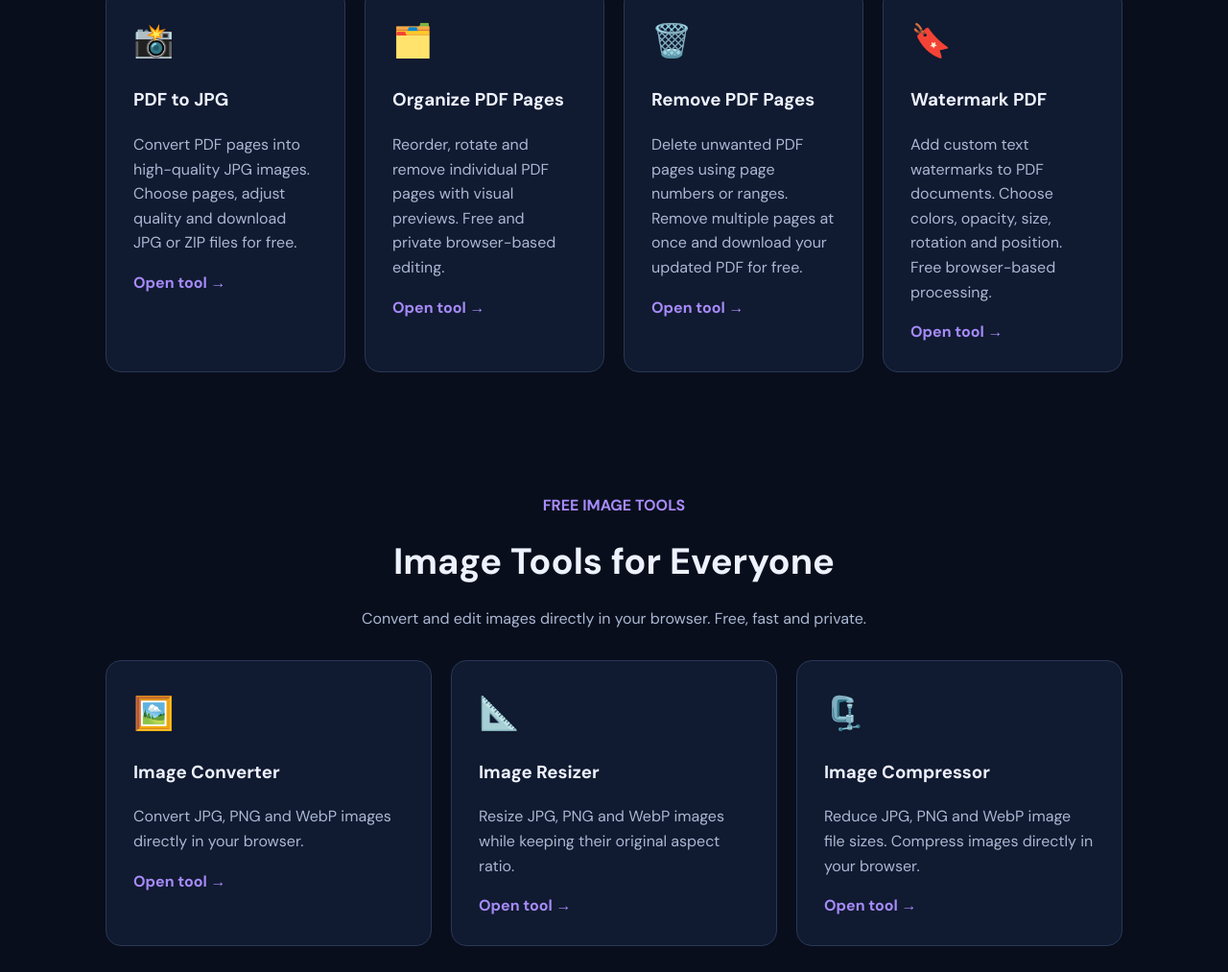
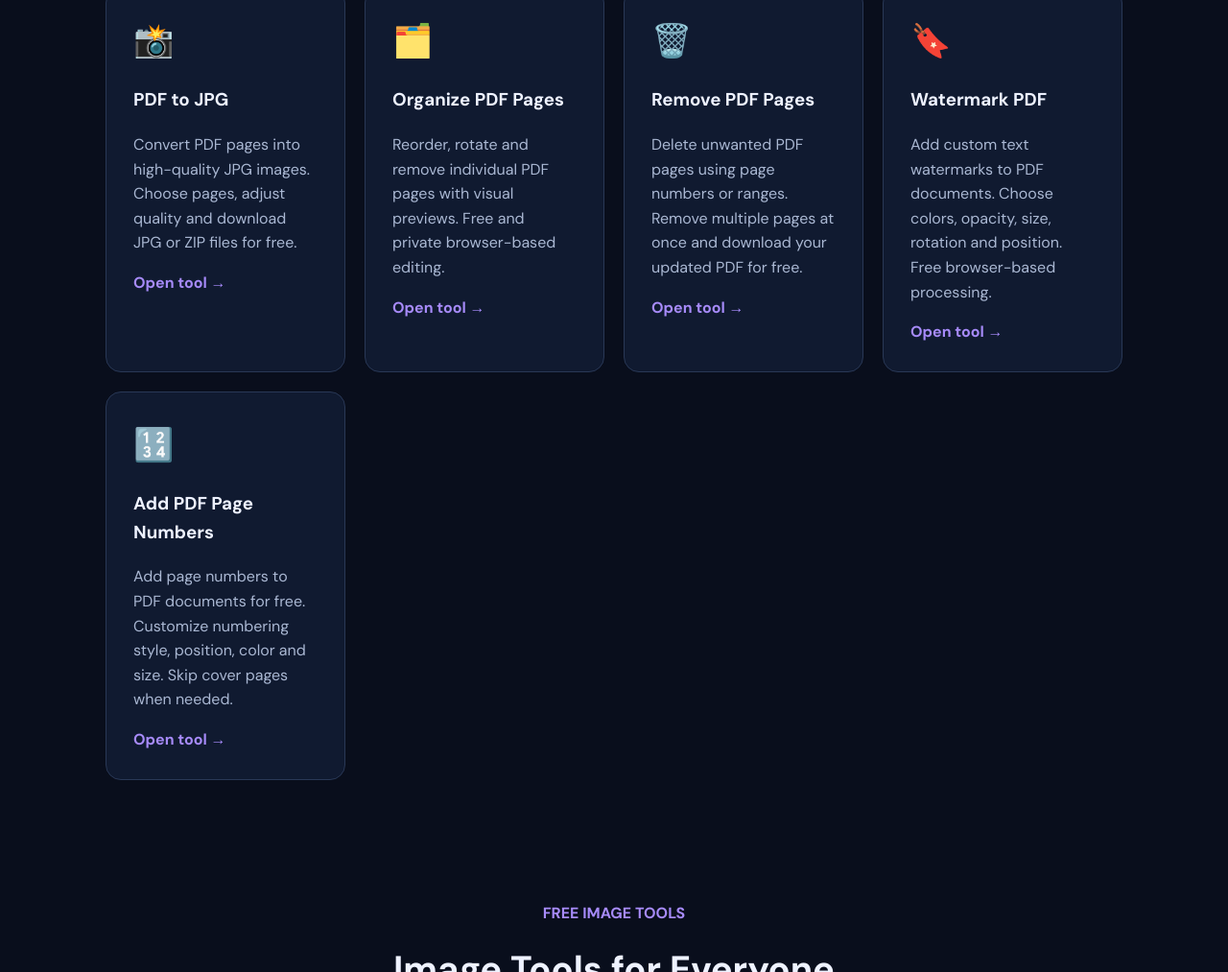
Before and after one commit to poomra2549-netizen/freeaitools, a plain HTML site: page index.html in a window 1280 px wide. Shown: the part 1427-2440 px from the top of the page at 96% size. Drawn offline with Linux system fonts and the light colour scheme.

Commit message:
Add PDF Page Numbers tool to homepage

```diff
--- a/index.html
+++ b/index.html
@@ -35,12 +35,14 @@
   <div style="text-align:center;margin-bottom:30px;">
     <p style="color:#a78bfa;font-weight:bold;">FREE PDF TOOLS</p>
     <h2 style="font-size:clamp(26px,4vw,38px);margin:10px 0;">PDF Tools for Everyone</h2>
+
 <p style="color:#aab8d3;">
   Merge, split, rotate and organize PDF files.
-  Remove pages, add custom watermarks, and
-  convert between PDF and image formats.
+  Remove pages, add watermarks and page numbers,
+  or convert between PDF and image formats.
   Free browser-based tools.
 </p>
+
   </div>
 
   <div style="display:grid;grid-template-columns:repeat(auto-fit,minmax(230px,1fr));gap:20px;">
@@ -168,6 +170,27 @@
 
 </a>
 <!-- End Watermark PDF Card -->
+
+<!-- Add PDF Page Numbers Card -->
+<a href="/add-page-numbers.html"
+   style="display:block;padding:28px;background:#101a30;border:1px solid #293856;border-radius:16px;text-decoration:none;color:#eef2ff;">
+
+  <div style="font-size:34px;">🔢</div>
+
+  <h3>Add PDF Page Numbers</h3>
+
+  <p style="color:#aab8d3;">
+    Add page numbers to PDF documents for free.
+    Customize numbering style, position, color
+    and size. Skip cover pages when needed.
+  </p>
+
+  <span style="color:#a78bfa;font-weight:bold;">
+    Open tool &rarr;
+  </span>
+
+</a>
+<!-- End Add PDF Page Numbers Card -->
 
 
   </div>
```
